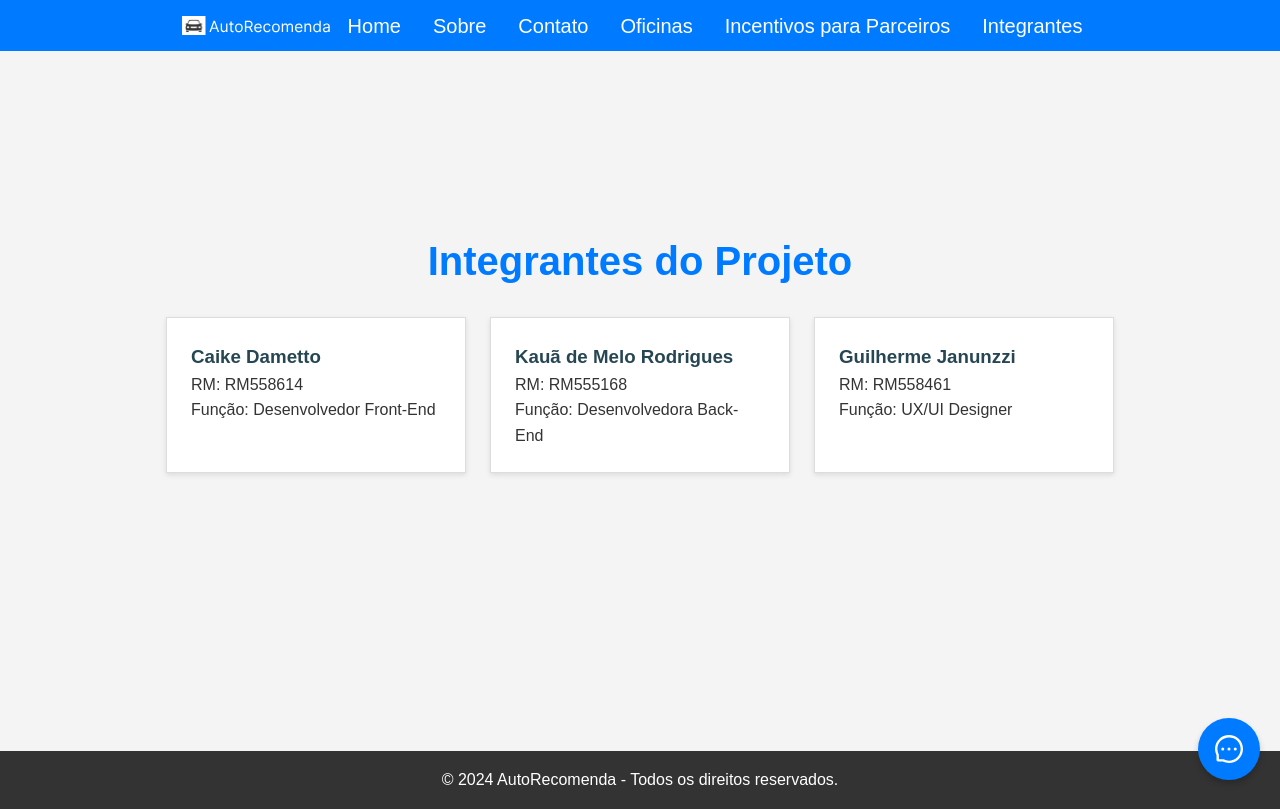
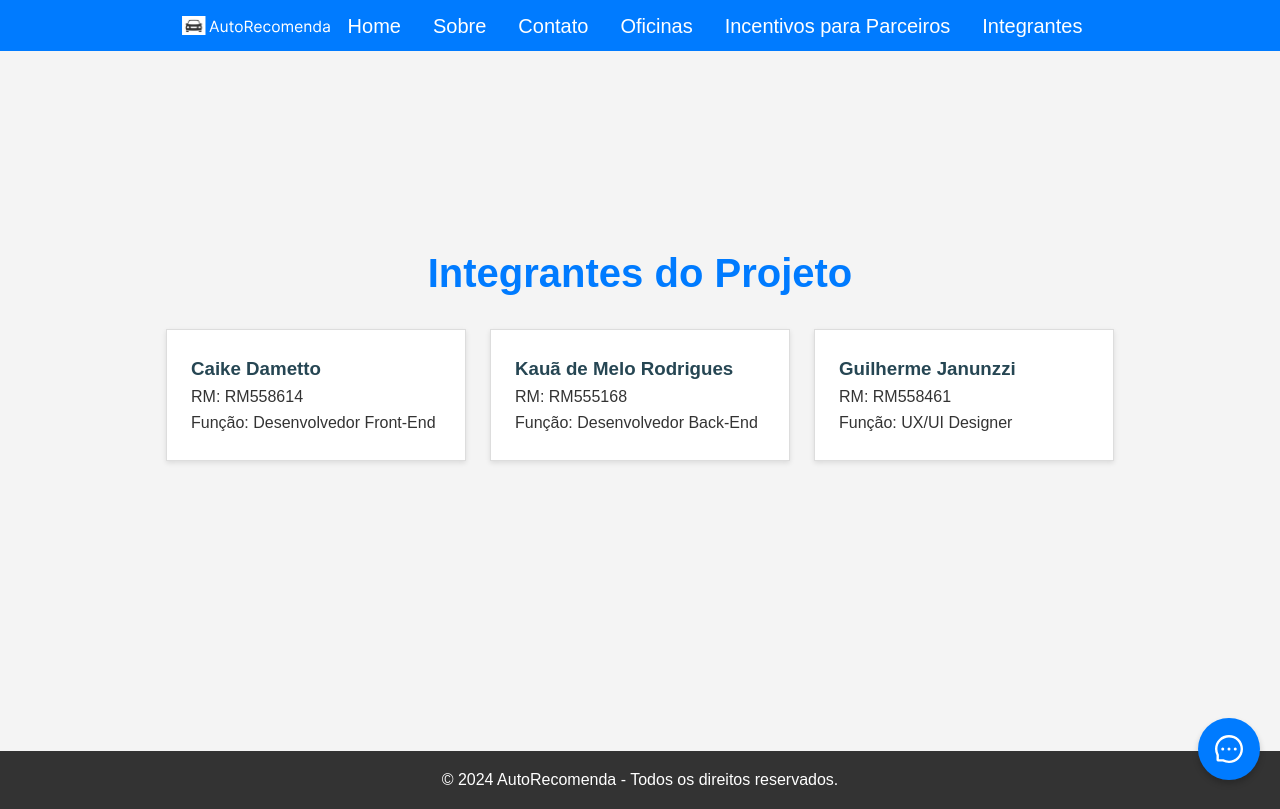
Before and after one commit to kauameloo/autorecomenda, a React (Vite) app: page /group in a window 1280 px wide. Built offline with nearby package versions, Linux system fonts and the light colour scheme.

Commit message:
ajuste nos membros do grupo

```diff
--- a/src/pages/GroupMembers.tsx
+++ b/src/pages/GroupMembers.tsx
@@ -56,7 +56,7 @@ const MemberName = styled.h3`
 const GroupMembers: React.FC = () => {
   const members = [
     { id: 1, name: 'Caike Dametto', photo: '', rm: 'RM558614', role: 'Desenvolvedor Front-End' },
-    { id: 2, name: 'Kauã de Melo Rodrigues', photo: '', rm: 'RM555168', role: 'Desenvolvedora Back-End' },
+    { id: 2, name: 'Kauã de Melo Rodrigues', photo: '', rm: 'RM555168', role: 'Desenvolvedor Back-End' },
     { id: 3, name: 'Guilherme Janunzzi', photo: '', rm: 'RM558461', role: 'UX/UI Designer' },
   ];
 
```
